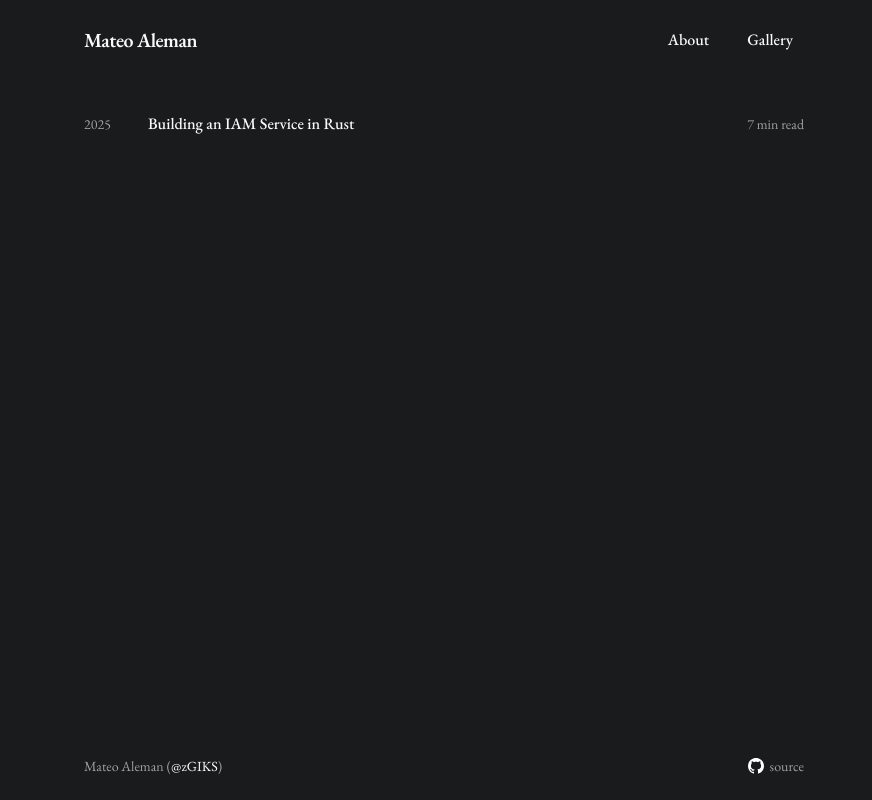
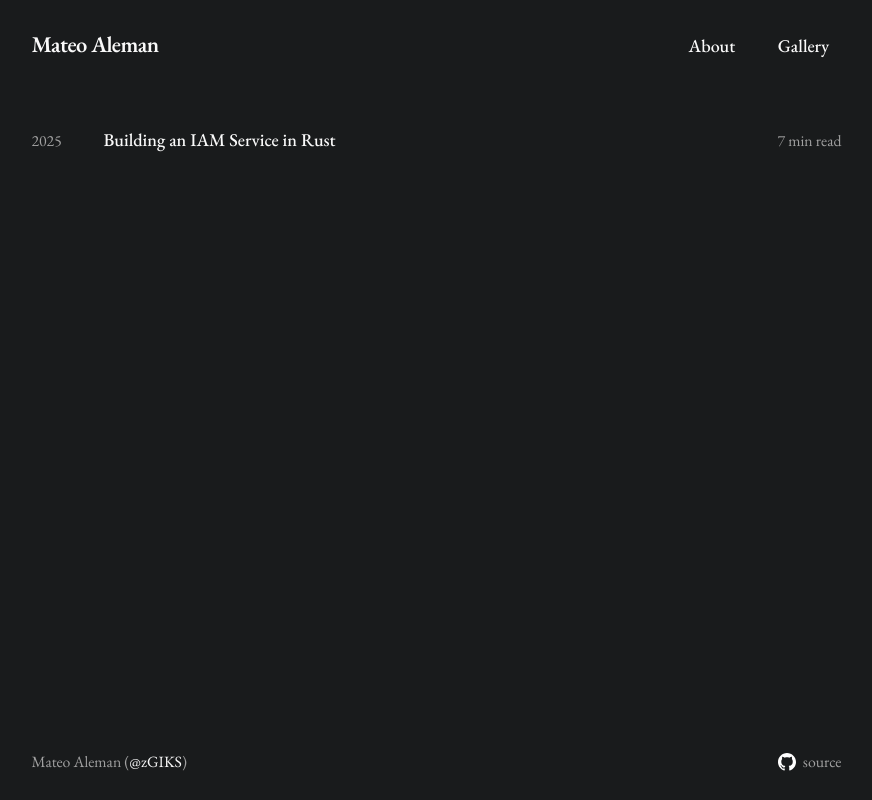
Before and after one commit to zGIKS/portfolio, a Next.js app: page / in a window 1280 px wide. Shown: the whole page, without its empty margins (196-1068 px from the left). Built offline with nearby package versions, Linux system fonts and the light colour scheme.

Commit message:
feat: update comments and remove unused domain file for clarity and consistency

```diff
--- a/src/app/blog/[id]/page.tsx
+++ b/src/app/blog/[id]/page.tsx
@@ -12,13 +12,13 @@ interface BlogPostPageProps {
 export default async function BlogPostPage({ params }: BlogPostPageProps) {
   const { id } = await params;
 
-  // Invocar al Query Service de la capa de aplicación
+  // Invoke the application layer Query Service
   const post = getPostQueryService({ uuid: id });
 
   if (!post) {
     notFound();
   }
 
-  // Delegar toda la presentación y formateo al componente del Bounded Context en interfaces
+  // Delegate all presentation and formatting to the bounded context interface component
   return <PostDetailView post={post} />;
 }
--- a/src/app/globals.css
+++ b/src/app/globals.css
@@ -104,13 +104,15 @@
     @apply border-border outline-ring/50;
   }
   body {
-    @apply bg-background text-foreground;
+    @apply bg-background text-foreground font-sans;
   }
   html {
     @apply font-sans;
+    font-size: 18px;
+    scrollbar-gutter: stable;
   }
 
-  /* Asegurar que las viñetas y títulos en prose se rendericen correctamente y compactos */
+  /* Ensure prose bullets and headings render correctly and compactly */
   .prose {
     max-width: none;
   }
--- a/src/app/page.tsx
+++ b/src/app/page.tsx
@@ -13,7 +13,7 @@ export default async function HomePage({ searchParams }: { searchParams: SearchP
       <main className="flex-1 flex flex-col justify-start">
         <Suspense fallback={
           <div className="flex-1 flex items-center justify-center text-muted-foreground font-sans italic">
-            Cargando contenido...
+            Loading content...
           </div>
         }>
           <PostList />
--- a/src/contexts/blog/interfaces/components/post-content.tsx
+++ b/src/contexts/blog/interfaces/components/post-content.tsx
@@ -8,7 +8,7 @@ interface PostContentProps {
   content: string;
 }
 
-// Inicializar Marked con los plugins de forma segura
+// Initialize Marked with the plugins safely
 const markedInstance = new Marked();
 markedInstance.use(gfmHeadingId());
 markedInstance.use({
@@ -33,7 +33,7 @@ export function PostContent({ content }: PostContentProps) {
   useEffect(() => {
     if (!isMounted) return;
 
-    // Solo cargamos e inicializamos mermaid en el navegador
+    // Only load and initialize mermaid in the browser
     import("mermaid").then((m) => {
       const mermaid = m.default;
       mermaid.initialize({
@@ -42,7 +42,7 @@ export function PostContent({ content }: PostContentProps) {
         securityLevel: "loose",
       });
 
-      // Corremos el render de Mermaid de forma segura
+      // Run Mermaid rendering safely
       mermaid.run().catch((err) => {
         console.error("Mermaid render error:", err);
       });
--- a/src/contexts/blog/interfaces/resources/post-detail.ts
+++ b/src/contexts/blog/interfaces/resources/post-detail.ts
@@ -5,5 +5,5 @@ export type PostDetail = {
   status: "published" | "draft";
   publishedAt: string;
   readingTime: string;
-  content: string; // El Markdown del body del post
+  content: string; // The Markdown body of the post
 };
```
Also changed, not shown: database/post/domain.txt (deleted).
